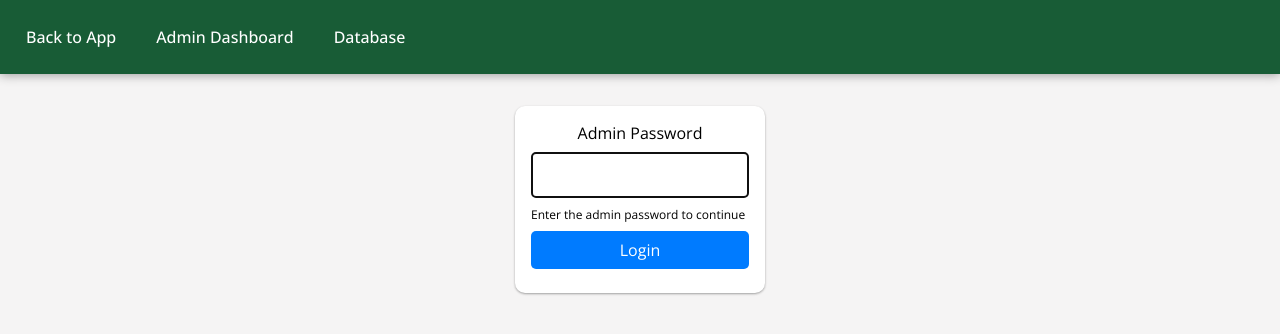
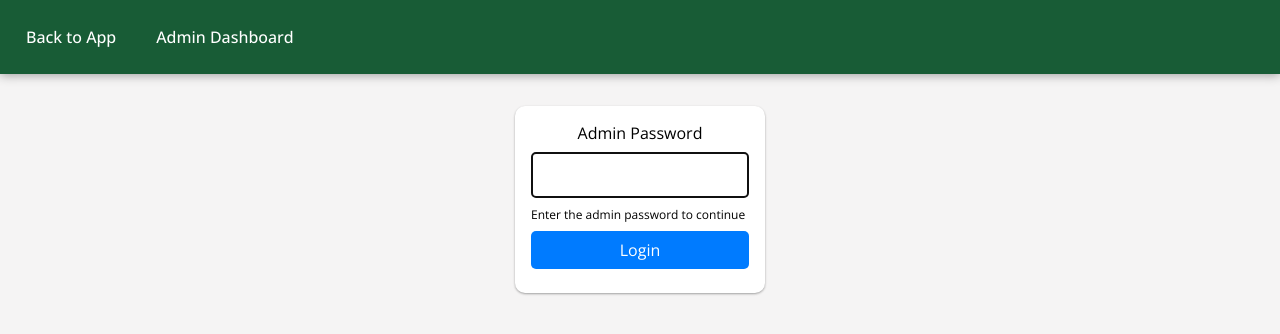
Before and after one commit to jamesspearsv/libstats-node, a React (Vite) app in the folder client/: page /admin/login in a window 1280 px wide. Shown: the top 334 px of the page. Built offline with nearby package versions, Linux system fonts and the light colour scheme; no server answers.

Commit message:
Remove debugging route from routes.jsx
Signed-off-by: James Spears <jamesspearsv@gmail.com>

```diff
--- a/client/src/Admin.jsx
+++ b/client/src/Admin.jsx
@@ -57,7 +57,6 @@ function Admin() {
         navItems={[
           { label: "Back to App", route: "/" },
           { label: "Admin Dashboard", route: "/admin" },
-          { label: "Database", route: "/admin/database" },
         ]}
       />
       {auth && (
--- a/client/src/routes.jsx
+++ b/client/src/routes.jsx
@@ -24,7 +24,6 @@ const routes = [
     children: [
       { index: true, element: <Dashboard /> },
       { path: "login", element: <Login /> },
-      { path: "database", element: "Database" },
     ],
   },
 ];
```
